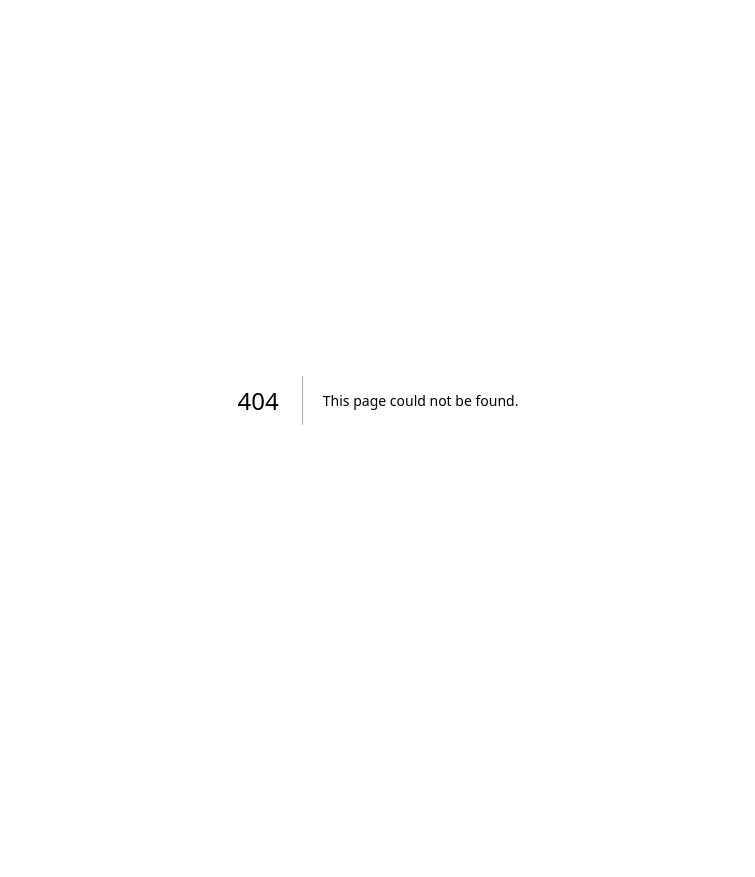
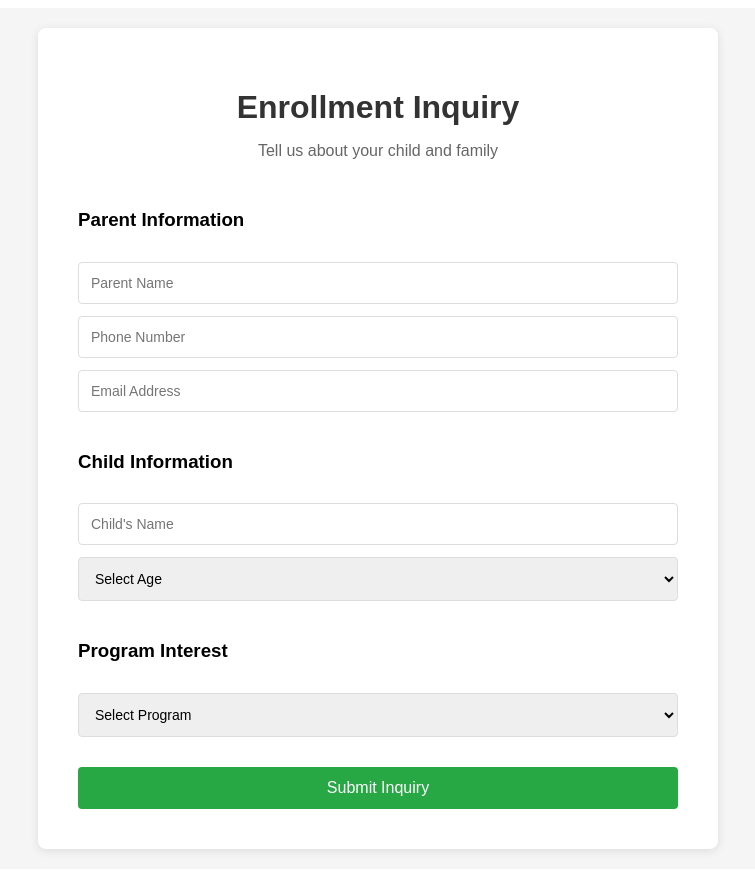
Before and after one commit to xpisolution-ops/xpi-enrollment, a Next.js app: page /pages/parent-portal in a window 1280 px wide. Before the commit this address had no page. Shown: the whole page, without its empty margins (262-1017 px from the left). Before the commit the page ends 800 px from the top, so only its background shows below. Built offline with nearby package versions, Linux system fonts and the light colour scheme.

Commit message:
Create parent-portal.jsx

```diff
--- /dev/null
+++ b/pages/pages/parent-portal.jsx
@@ -0,0 +1,207 @@
+import { useState } from 'react';
+import axios from 'axios';
+
+export default function ParentPortal() {
+  const [formData, setFormData] = useState({
+    parent_name: '',
+    parent_phone: '',
+    parent_email: '',
+    child_name: '',
+    child_age: '',
+    program_interest: '',
+    client_id: 1, // Default - would be dynamic in production
+  });
+  const [message, setMessage] = useState('');
+  const [loading, setLoading] = useState(false);
+
+  const handleChange = (e) => {
+    const { name, value } = e.target;
+    setFormData((prev) => ({ ...prev, [name]: value }));
+  };
+
+  const handleSubmit = async (e) => {
+    e.preventDefault();
+    setLoading(true);
+    setMessage('');
+
+    try {
+      await axios.post(
+        `${process.env.NEXT_PUBLIC_API_URL}/api/parent/inquiry`,
+        formData
+      );
+      setMessage('Thank you! Your information has been submitted. We will contact you soon.');
+      setFormData({
+        parent_name: '',
+        parent_phone: '',
+        parent_email: '',
+        child_name: '',
+        child_age: '',
+        program_interest: '',
+        client_id: 1,
+      });
+    } catch (err) {
+      setMessage('Error submitting form. Please try again.');
+    } finally {
+      setLoading(false);
+    }
+  };
+
+  return (
+    <div style={styles.container}>
+      <div style={styles.card}>
+        <h1 style={styles.title}>Enrollment Inquiry</h1>
+        <p style={styles.subtitle}>Tell us about your child and family</p>
+
+        {message && (
+          <div style={styles.message}>
+            {message}
+          </div>
+        )}
+
+        <form onSubmit={handleSubmit} style={styles.form}>
+          <div style={styles.section}>
+            <h3>Parent Information</h3>
+            <input
+              type="text"
+              name="parent_name"
+              placeholder="Parent Name"
+              value={formData.parent_name}
+              onChange={handleChange}
+              required
+              style={styles.input}
+            />
+            <input
+              type="tel"
+              name="parent_phone"
+              placeholder="Phone Number"
+              value={formData.parent_phone}
+              onChange={handleChange}
+              required
+              style={styles.input}
+            />
+            <input
+              type="email"
+              name="parent_email"
+              placeholder="Email Address"
+              value={formData.parent_email}
+              onChange={handleChange}
+              required
+              style={styles.input}
+            />
+          </div>
+
+          <div style={styles.section}>
+            <h3>Child Information</h3>
+            <input
+              type="text"
+              name="child_name"
+              placeholder="Child's Name"
+              value={formData.child_name}
+              onChange={handleChange}
+              required
+              style={styles.input}
+            />
+            <select
+              name="child_age"
+              value={formData.child_age}
+              onChange={handleChange}
+              required
+              style={styles.input}
+            >
+              <option value="">Select Age</option>
+              <option value="Infant (0-12 months)">Infant (0-12 months)</option>
+              <option value="Toddler (1-2 years)">Toddler (1-2 years)</option>
+              <option value="Preschool (3-4 years)">Preschool (3-4 years)</option>
+              <option value="Pre-K (4-5 years)">Pre-K (4-5 years)</option>
+            </select>
+          </div>
+
+          <div style={styles.section}>
+            <h3>Program Interest</h3>
+            <select
+              name="program_interest"
+              value={formData.program_interest}
+              onChange={handleChange}
+              required
+              style={styles.input}
+            >
+              <option value="">Select Program</option>
+              <option value="Full-Time Care">Full-Time Care</option>
+              <option value="Part-Time Care">Part-Time Care</option>
+              <option value="Before/After School">Before/After School</option>
+              <option value="Summer Program">Summer Program</option>
+            </select>
+          </div>
+
+          <button type="submit" disabled={loading} style={styles.button}>
+            {loading ? 'Submitting...' : 'Submit Inquiry'}
+          </button>
+        </form>
+      </div>
+    </div>
+  );
+}
+
+const styles = {
+  container: {
+    display: 'flex',
+    justifyContent: 'center',
+    alignItems: 'center',
+    minHeight: '100vh',
+    backgroundColor: '#f5f5f5',
+    fontFamily: 'Arial, sans-serif',
+    padding: '20px',
+  },
+  card: {
+    backgroundColor: 'white',
+    padding: '40px',
+    borderRadius: '8px',
+    boxShadow: '0 2px 10px rgba(0,0,0,0.1)',
+    width: '100%',
+    maxWidth: '600px',
+  },
+  title: {
+    textAlign: 'center',
+    color: '#333',
+    marginBottom: '10px',
+  },
+  subtitle: {
+    textAlign: 'center',
+    color: '#666',
+    marginBottom: '30px',
+  },
+  form: {
+    display: 'flex',
+    flexDirection: 'column',
+    gap: '20px',
+  },
+  section: {
+    display: 'flex',
+    flexDirection: 'column',
+    gap: '12px',
+  },
+  input: {
+    padding: '12px',
+    border: '1px solid #ddd',
+    borderRadius: '4px',
+    fontSize: '14px',
+  },
+  button: {
+    padding: '12px',
+    backgroundColor: '#28a745',
+    color: 'white',
+    border: 'none',
+    borderRadius: '4px',
+    fontSize: '16px',
+    cursor: 'pointer',
+    marginTop: '10px',
+  },
+  message: {
+    backgroundColor: '#d4edda',
+    color: '#155724',
+    padding: '15px',
+    borderRadius: '4px',
+    marginBottom: '20px',
+    textAlign: 'center',
+  },
+};
```
